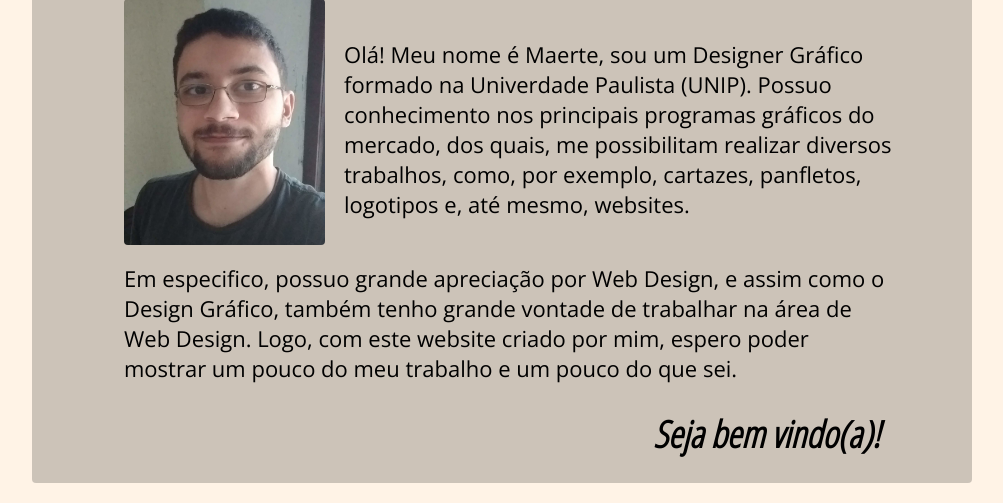
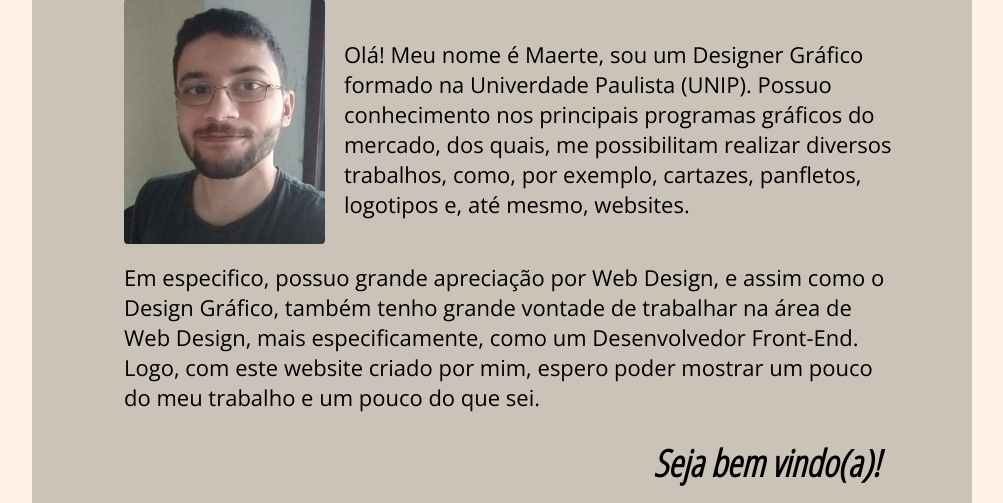
Before and after one commit to maerterodrigues/Portfolio, a plain HTML site: page index.html in a window 1280 px wide. Shown: the part 297-800 px from the top of the page, without its empty margins (138-1141 px from the left). Drawn offline with nearby package versions, Linux system fonts and the light colour scheme.

Commit message:
Adicionar texto ao "introTexto2"

```diff
--- a/index.html
+++ b/index.html
@@ -46,7 +46,7 @@
                             Em especifico, possuo grande
                             apreciação por Web Design,
                             e assim como o Design Gráfico, também tenho grande vontade de trabalhar na área de Web
-                            Design.
+                            Design, mais especificamente, como um Desenvolvedor Front-End.
                             Logo,
                             com este website criado por mim, espero poder mostrar um pouco do meu trabalho e um pouco do
                             que sei.
```
